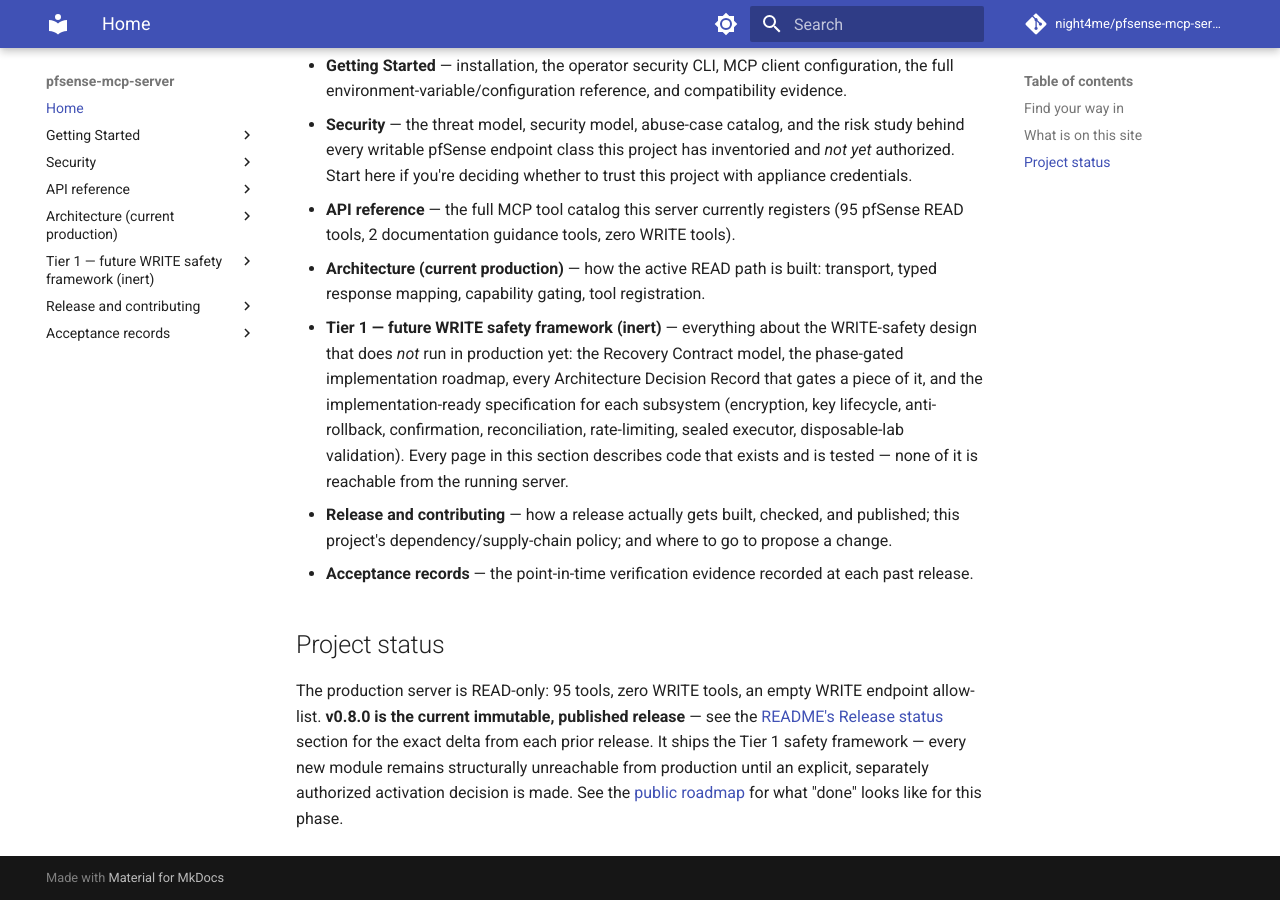
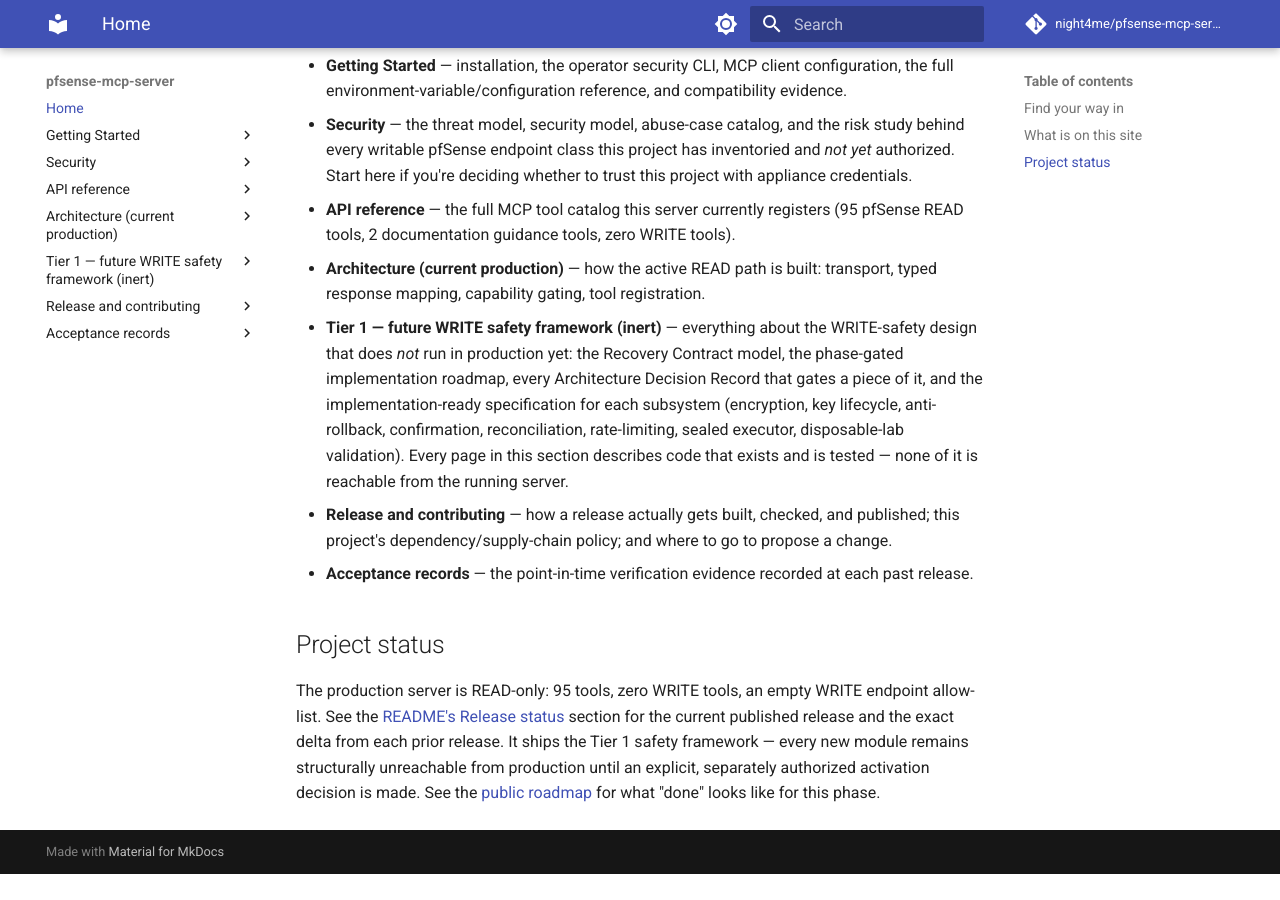
Before and after one commit to night4me/pfsense-mcp-server, an MkDocs documentation site: the page built from docs/index.md, in a window 1280 px wide and 900 px high, scrolled down 1206 px. Built offline with MkDocs 1.6.1 and Material for MkDocs 9.7.7, drawn with Linux system fonts in a browser that asks for light colours; comment, search, counter and statistics services are not loaded; after the commit the page ends 2080 px from its top, so only the background shows below that.

Commit message:
docs: fix two stale v0.8.0 references found during v1.0 Phase 1 audit
docs/index.md's "Project status" section still claimed "v0.8.0 is the
current immutable, published release" -- directly contradicting the
same page's own header (already correctly showing v0.9.0/97 tools
after the v0.9.0 publication doc sync). Removed the stale second
mention; the header and README's own Release status section remain the
single source of truth for the current published version, as intended.

docs/INSTALLATION.md's pip install example still pinned ==0.8.0,
contradicting the same document's own "Verification" section (already
correctly expecting 97 tools) -- a user following the page top-to-bottom
would install the wrong version and then have the doc's own next step
fail to match. Updated to ==0.9.0.

Found during the v1.0.0 Phase 1 full-repository forensic audit
(reports-ai/V1_0_PHASE1_FULL_REPOSITORY_FORENSIC_AUDIT.md); fixed per
that audit's narrow-fix policy (unambiguous, independently
demonstrated, low-risk, documentation-only). No source, test, or public
contract behavior changed.

Co-Authored-By: Claude Sonnet 5 <noreply@anthropic.com>
Claude-Session: https://claude.ai/code/session_01FctdZTKqbZoKYt8YY5TmzW

```diff
--- a/docs/index.md
+++ b/docs/index.md
@@ -69,9 +69,9 @@ stay authoritative in the repository itself instead:
 ## Project status
 
 The production server is READ-only: 95 tools, zero WRITE tools, an empty
-WRITE endpoint allow-list. **v0.8.0 is the current immutable, published
-release** — see the [README's Release status](https://github.com/night4me/pfsense-mcp-server#release-status)
-section for the exact delta from each prior release. It ships the Tier 1
+WRITE endpoint allow-list. See the [README's Release status](https://github.com/night4me/pfsense-mcp-server#release-status)
+section for the current published release and the exact delta from each
+prior release. It ships the Tier 1
 safety framework — every new module remains structurally unreachable
 from production until an explicit, separately authorized activation
 decision is made. See the [public roadmap](ROADMAP.md) for what "done"
```
Also changed, not shown: docs/INSTALLATION.md (+2 -2 lines).
